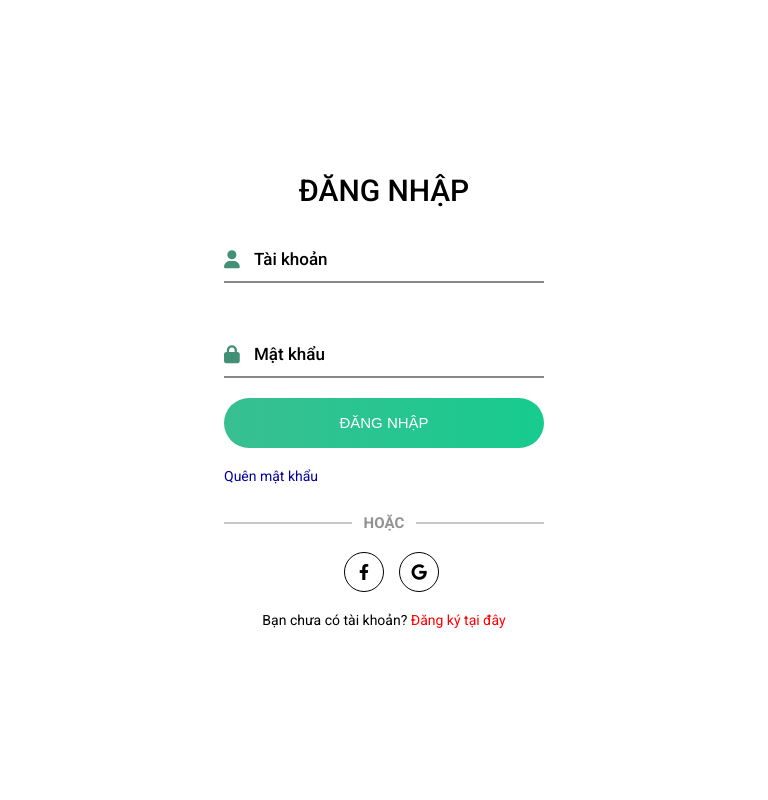
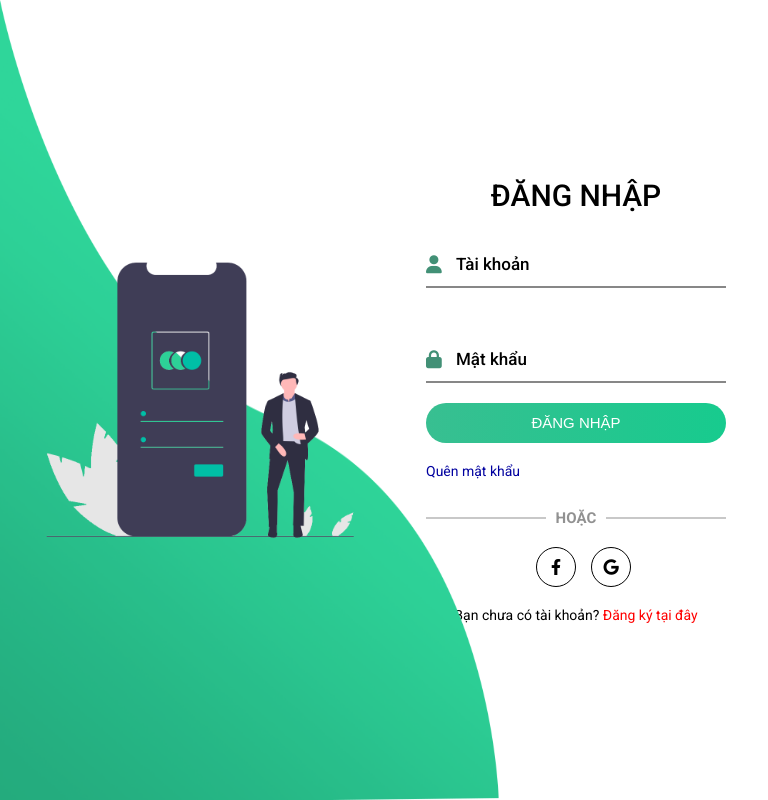
Before and after one commit to nguyenducde/shopping-authentic, a React (Create React App) app: page /dang-nhap in a window 768 px wide. Built offline with nearby package versions, Linux system fonts and the light colour scheme.

Commit message:
Responsive - Tablet - Cart and Login

```diff
--- a/src/sass/_cart.scss
+++ b/src/sass/_cart.scss
@@ -237,11 +237,7 @@
 
 }
 
-@media only screen and (min-width: 768px) and (max-width: 1023px){
-
-}
-
-@media only screen and (max-width: 768px){
+@media only screen and (max-width: 1023px) {
     .cart {
         margin-top: $header-mobile-height;
 
@@ -338,3 +334,29 @@
         padding: 0.5rem 0;
     }
 }
+
+@media only screen and (min-width: 768px) and (max-width: 1023px){
+    .cart {
+        &__info {
+            &__product {
+                &__heading {
+                    display: flex;
+                    padding: 1.5rem 1rem;
+                }
+            }
+            &--quantity-flex {
+                flex-direction: row;
+            }
+        }
+    }
+    .text-size {
+        padding: 0;
+    }
+    .btn-size {
+        padding: 0.2rem 0.4rem;
+    }
+}
+
+@media only screen and (max-width: 767px){
+
+}
--- a/src/sass/_footer.scss
+++ b/src/sass/_footer.scss
@@ -60,6 +60,10 @@
             &__item {
                 width: 50%;
                 margin-bottom: 2rem;
+
+                &-content {
+                    font-size: 1.3rem;
+                }
             }
         }
     }
--- a/src/sass/_login.scss
+++ b/src/sass/_login.scss
@@ -226,10 +226,25 @@ $color-main-login: #429076;
 }
 
 @media only screen and (min-width: 768px) and (max-width: 1023px){
-
+    .login {
+        &__image {
+            &__logo {
+                width: 40rem;
+            }
+        }
+        &__info {
+            align-items: center;
+            form {
+                width: 30rem;
+            }
+            &__submit {
+                height: 4rem;
+            }
+        }
+    }
 }
 
-@media only screen and (max-width: 768px){
+@media only screen and (max-width: 767px){
     .login {
         &__image {
             display: none;
@@ -242,6 +257,9 @@ $color-main-login: #429076;
             form {
                 width: 32rem;
             }
+            &__submit {
+                height: 4rem;
+            }
         }
     }
 }
```
